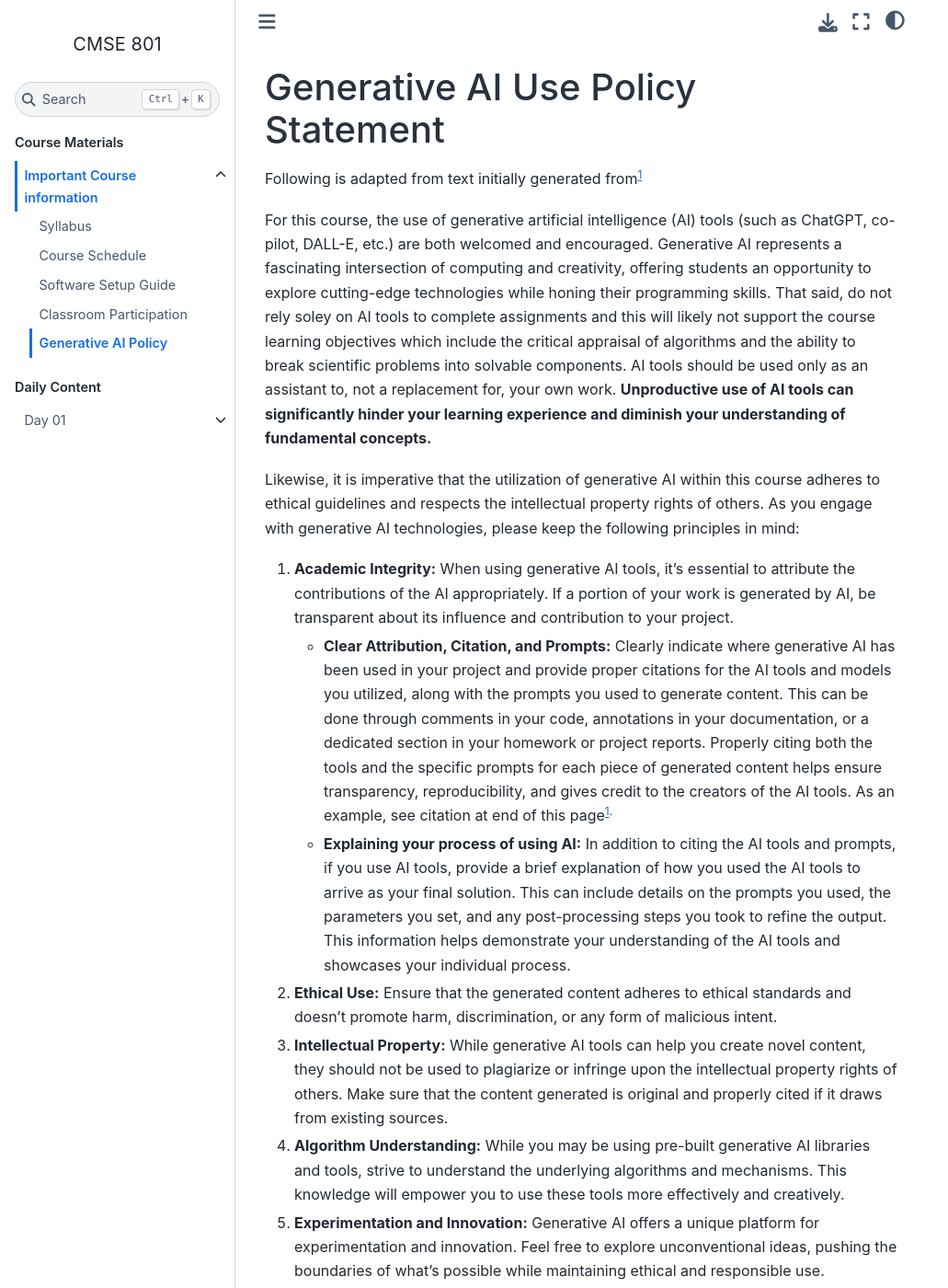
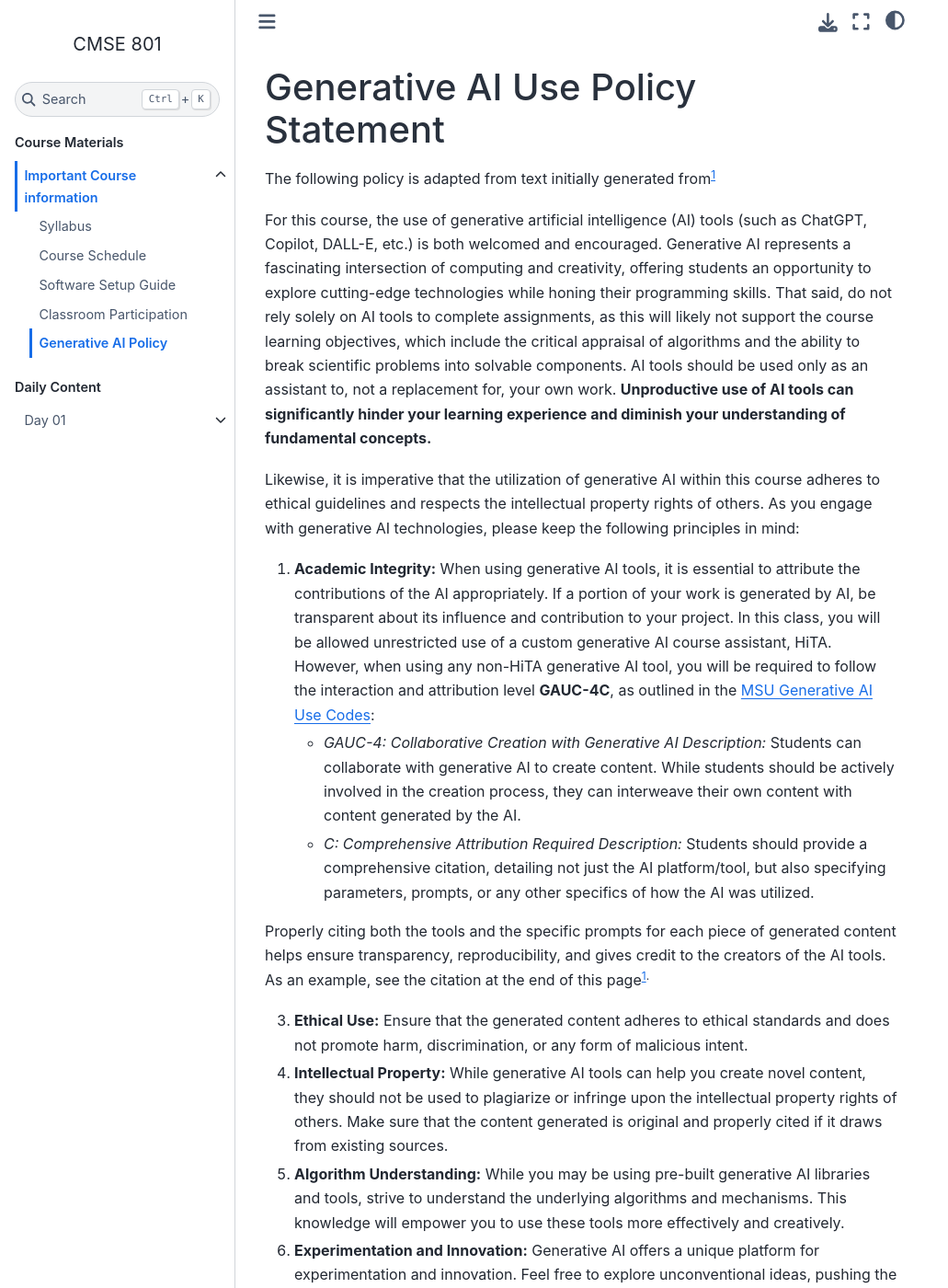
Before and after one commit to msu-cmse-courses/CMSE801-F26, a Jupyter Book: the page built from Course_Documents/GenerativeAI/GenerativeAI_Policy.md, in a window 1280 px wide and 1400 px high. Shown: the whole window at 92% size, without its empty margins (0-1031 px from the left). Built offline with Jupyter Book 1.0.4 settings and Sphinx 7.4.7 and the Sphinx Book theme 1.1.4, drawn with Linux system fonts in a browser that asks for light colours; pages that are not in the unit, such as notebooks, are missing from menus; some of the changed text lies outside the part shown.

Commit message:
updating schedule, syllabus and AI policy

```diff
--- a/Course_Documents/GenerativeAI/GenerativeAI_Policy.md
+++ b/Course_Documents/GenerativeAI/GenerativeAI_Policy.md
@@ -1,31 +1,35 @@
 # Generative AI Use Policy Statement
 
-Following is adapted from text initially generated from<sup>[1](#footnote1)
+The following policy is adapted from text initially generated from<sup>[1](#footnote1)
 
-For this course, the use of generative artificial intelligence (AI) tools (such as ChatGPT, co-pilot, DALL-E, etc.) are both welcomed and encouraged. Generative AI represents a fascinating intersection of computing and creativity, offering students an opportunity to explore cutting-edge technologies while honing their programming skills.  That said, do not rely soley on AI tools to complete assignments and this will likely not support the course learning objectives which include the critical appraisal of algorithms and the ability to break scientific problems into solvable components.  AI tools should be used only as an assistant to, not a replacement for, your own work. **Unproductive use of AI tools can significantly hinder your learning experience and diminish your understanding of fundamental concepts.**
+For this course, the use of generative artificial intelligence (AI) tools (such as ChatGPT, Copilot, DALL-E, etc.) is both welcomed and encouraged. Generative AI represents a fascinating intersection of computing and creativity, offering students an opportunity to explore cutting-edge technologies while honing their programming skills.  That said, do not rely solely on AI tools to complete assignments, as this will likely not support the course learning objectives, which include the critical appraisal of algorithms and the ability to break scientific problems into solvable components.  AI tools should be used only as an assistant to, not a replacement for, your own work. **Unproductive use of AI tools can significantly hinder your learning experience and diminish your understanding of fundamental concepts.**
 
 Likewise, it is imperative that the utilization of generative AI within this course adheres to ethical guidelines and respects the intellectual property rights of others. As you engage with generative AI technologies, please keep the following principles in mind:
 
-1. **Academic Integrity:** When using generative AI tools, it's essential to attribute the contributions of the AI appropriately. If a portion of your work is generated by AI, be transparent about its influence and contribution to your project.
-    * **Clear Attribution, Citation, and Prompts:** Clearly indicate where generative AI has been used in your project and provide proper citations for the AI tools and models you utilized, along with the prompts you used to generate content. This can be done through comments in your code, annotations in your documentation, or a dedicated section in your homework or project reports. Properly citing both the tools and the specific prompts for each piece of generated content helps ensure transparency, reproducibility, and gives credit to the creators of the AI tools.  As an example, see citation at end of this page<sup>[1](#footnote1).
-    * **Explaining your process of using AI:** In addition to citing the AI tools and prompts, if you use AI tools, provide a brief explanation of how you used the AI tools to arrive as your final solution. This can include details on the prompts you used, the parameters you set, and any post-processing steps you took to refine the output. This information helps demonstrate your understanding of the AI tools and showcases your individual process.
+1. **Academic Integrity:** When using generative AI tools, it is essential to attribute the contributions of the AI appropriately. If a portion of your work is generated by AI, be transparent about its influence and contribution to your project.
+In this class, you will be allowed unrestricted use of a custom generative AI course assistant, HiTA. However, when using any non-HiTA generative AI tool, you will be required to follow the interaction and attribution level **GAUC-4C**, as outlined in the [MSU Generative AI Use Codes](https://iteach.commons.msu.edu/2023/08/28/generative-ai-use-codes/):
 
-2. **Ethical Use:** Ensure that the generated content adheres to ethical standards and doesn't promote harm, discrimination, or any form of malicious intent.
+    * *GAUC-4: Collaborative Creation with Generative AI*
+    *Description:* Students can collaborate with generative AI to create content. While students should be actively involved in the creation process, they can interweave their own content with content generated by the AI.
+   * *C: Comprehensive Attribution Required*
+    *Description:* Students should provide a comprehensive citation, detailing not just the AI platform/tool, but also specifying parameters, prompts, or any other specifics of how the AI was utilized.
 
-3. **Intellectual Property:** While generative AI tools can help you create novel content, they should not be used to plagiarize or infringe upon the intellectual property rights of others. Make sure that the content generated is original and properly cited if it draws from existing sources.
+Properly citing both the tools and the specific prompts for each piece of generated content helps ensure transparency, reproducibility, and gives credit to the creators of the AI tools.  As an example, see the citation at the end of this page<sup>[1](#footnote1).
 
-4. **Algorithm Understanding:** While you may be using pre-built generative AI libraries and tools, strive to understand the underlying algorithms and mechanisms. This knowledge will empower you to use these tools more effectively and creatively.
+3. **Ethical Use:** Ensure that the generated content adheres to ethical standards and does not promote harm, discrimination, or any form of malicious intent.
 
-5. **Experimentation and Innovation:** Generative AI offers a unique platform for experimentation and innovation. Feel free to explore unconventional ideas, pushing the boundaries of what's possible while maintaining ethical and responsible use.
+4. **Intellectual Property:** While generative AI tools can help you create novel content, they should not be used to plagiarize or infringe upon the intellectual property rights of others. Make sure that the content generated is original and properly cited if it draws from existing sources.
 
-6. **Collaboration:** Collaborative projects involving generative AI are encouraged, but all contributors should be credited for their individual contributions. Transparent communication about the extent of AI involvement is vital to maintain the integrity of collaborative work.
+5. **Algorithm Understanding:** While you may be using pre-built generative AI libraries and tools, strive to understand the underlying algorithms and mechanisms. This knowledge will empower you to use these tools more effectively and creatively.
 
-7. **Data and Privacy:** When using data with generative models, ensure that you have the necessary rights to use the data and are allowed to input data into the generative model.  All data use must follow <a href="https://tech.msu.edu/about/guidelines-policies/generative-ai/">MSU guidelines on Data Uses and Risks of Generative AI</a>. You should not use confidential, private, or any type of custom research data with current generative models.
+6. **Experimentation and Innovation:** Generative AI offers a unique platform for experimentation and innovation. Feel free to explore unconventional ideas, pushing the boundaries of what's possible while maintaining ethical and responsible use.
 
-8. **Learning Priority:** While generative AI is a valuable supplemental tool, remember that the primary focus of the course is on computational modeling and programming. The use of generative AI should supplement your learning journey rather than overshadow core concepts.
+7. **Collaboration:** Collaborative projects involving generative AI are encouraged, but all contributors should be credited for their individual contributions. Transparent communication about the extent of AI involvement is vital to maintain the integrity of collaborative work.
 
-Given the rapid evolution of generative AI technologies, please note that this policy may evolve over time to adapt to new developments and challenges. We encourage you to stay updated on any policy changes to ensure your compliance with the most current guidelines.
+8. **Data and Privacy:** When using data with generative models, ensure that you have the necessary rights to use the data and are allowed to input data into the generative model.  All data use must follow <a href="https://tech.msu.edu/about/guidelines-policies/generative-ai/">MSU guidelines on Data Uses and Risks of Generative AI</a>. You should not use confidential, private, or any type of custom research data with current generative models.
 
-By adhering to these guidelines, you will not only harness the power of generative AI to enhance your learning experience but also contribute to a respectful, creative, and responsible academic environment. Through your exploration of generative AI, you will gain valuable insights into the intersection of technology and creativity, setting the stage for a future where ethical and innovative AI applications flourish.
+9. **Learning Priority:** While generative AI is a valuable supplemental tool, remember that the primary focus of the course is on computational modeling and programming. The use of generative AI should supplement your learning journey rather than overshadow core concepts.
 
-<a name="footnote1">[1]</a>OpenAI. (2023). ChatGPT-3.5. Accessed from https://chat.openai.com/ on Aug 22, 2023.  Prompt chain:{'write a statement for generative AI use policy appropriate for a college course on computational modeling and python programing'; 'Add additional information on how to cite generative ai if used'; 'Add statement that this policy may evolve since generative ai rapidly evolving'; 'please tighten up list of items'}
+Course policy on generative AI use will be reviewed as the technology, research, institutional guidance, and evidence about its educational impact continues to evolve.
+
+<a name="footnote1">[1]</a>OpenAI. (2023). ChatGPT-3.5. Accessed from https://chat.openai.com/ on Aug 22, 2023.  Prompt chain:{'write a statement for generative AI use policy appropriate for a college course on computational modeling and Python programming '; 'Add additional information on how to cite generative AI if used'; 'Add statement that this policy may evolve since generative AI is rapidly evolving'; 'please tighten up list of items'}
```
Also changed, not shown: Course_Documents/Schedule/schedule.md (+9 -9 lines), Course_Documents/Syllabus/syllabus.md (+1 -1 lines), 4 other files.
